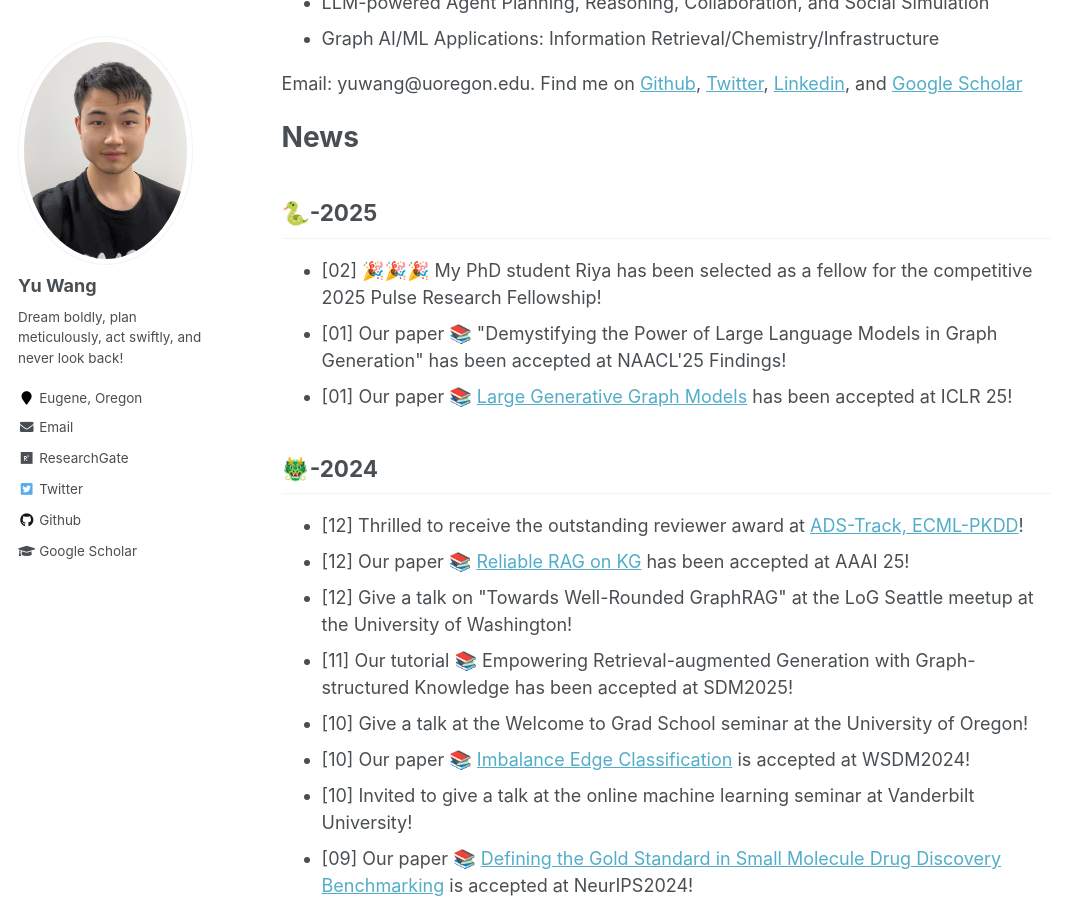
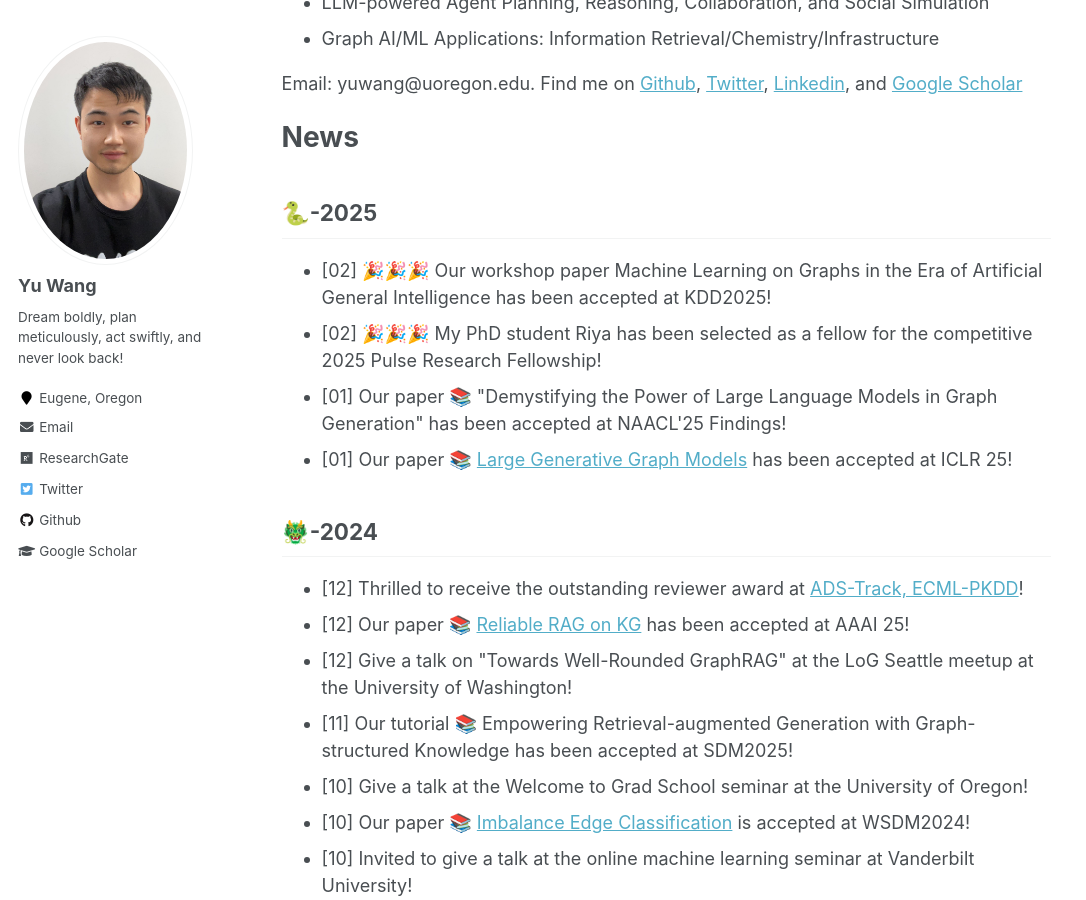
Before and after one commit to yuwang0103/yuwang0103.github.io, a Jekyll site: the page built from _pages/about.md, in a window 1280 px wide and 900 px high, scrolled down 680 px. Shown: the whole window, without its empty margins (0-1086 px from the left). Built offline with Jekyll 4.4.1, drawn with Linux system fonts in a browser that asks for light colours.

Commit message:
Update about.md

```diff
--- a/_pages/about.md
+++ b/_pages/about.md
@@ -33,6 +33,7 @@ News
 🐍-2025
 -----
 <ul>
+<li>[02] 🎉🎉🎉 Our workshop paper Machine Learning on Graphs in the Era of Artificial General Intelligence has been accepted at KDD2025!</li>
 <li>[02] 🎉🎉🎉 My PhD student Riya has been selected as a fellow for the competitive 2025 Pulse Research Fellowship!</li>
 <li>[01] Our paper 📚 "Demystifying the Power of Large Language Models in Graph Generation" has been accepted at NAACL'25 Findings!</li>
 <li>[01] Our paper 📚 <a href='https://arxiv.org/abs/2406.05109'>Large Generative Graph Models</a> has been accepted at ICLR 25!</li>
```
